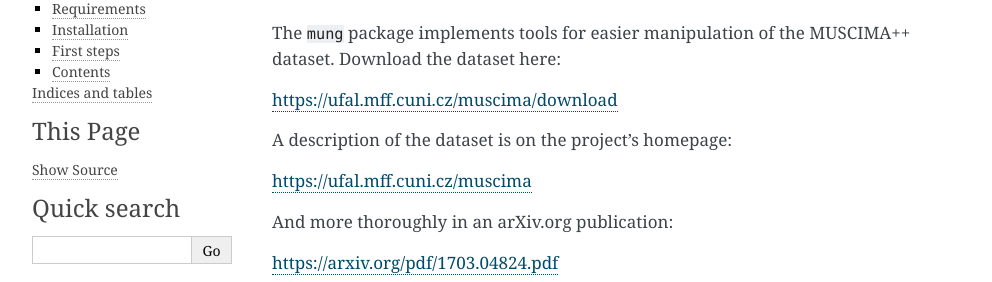
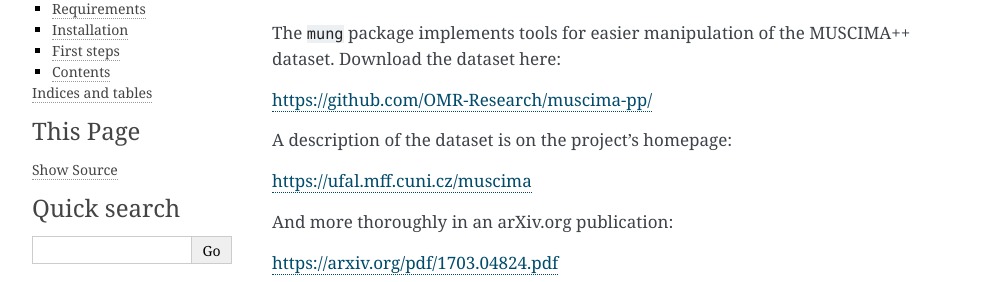
Before and after one commit to OMR-Research/mung, a Sphinx documentation site: the page built from doc/index.rst, in a window 1280 px wide. Shown: the part 138-420 px from the top of the page, without its empty margins (148-1140 px from the left). Built offline with Sphinx 7.4.7, drawn with Linux system fonts in a browser that asks for light colours; pages that are not in the unit, such as notebooks, are missing from menus.

Commit message:
Changing download URL in index documentation

```diff
--- a/doc/index.rst
+++ b/doc/index.rst
@@ -9,7 +9,7 @@ MuNG -- tools for the MUSCIMA++ dataset
 The ``mung`` package implements tools for easier manipulation of the MUSCIMA++
 dataset. Download the dataset here:
 
-`<https://ufal.mff.cuni.cz/muscima/download>`_
+`<https://github.com/OMR-Research/muscima-pp/>`_
 
 A description of the dataset is on the project's homepage:
 
```
